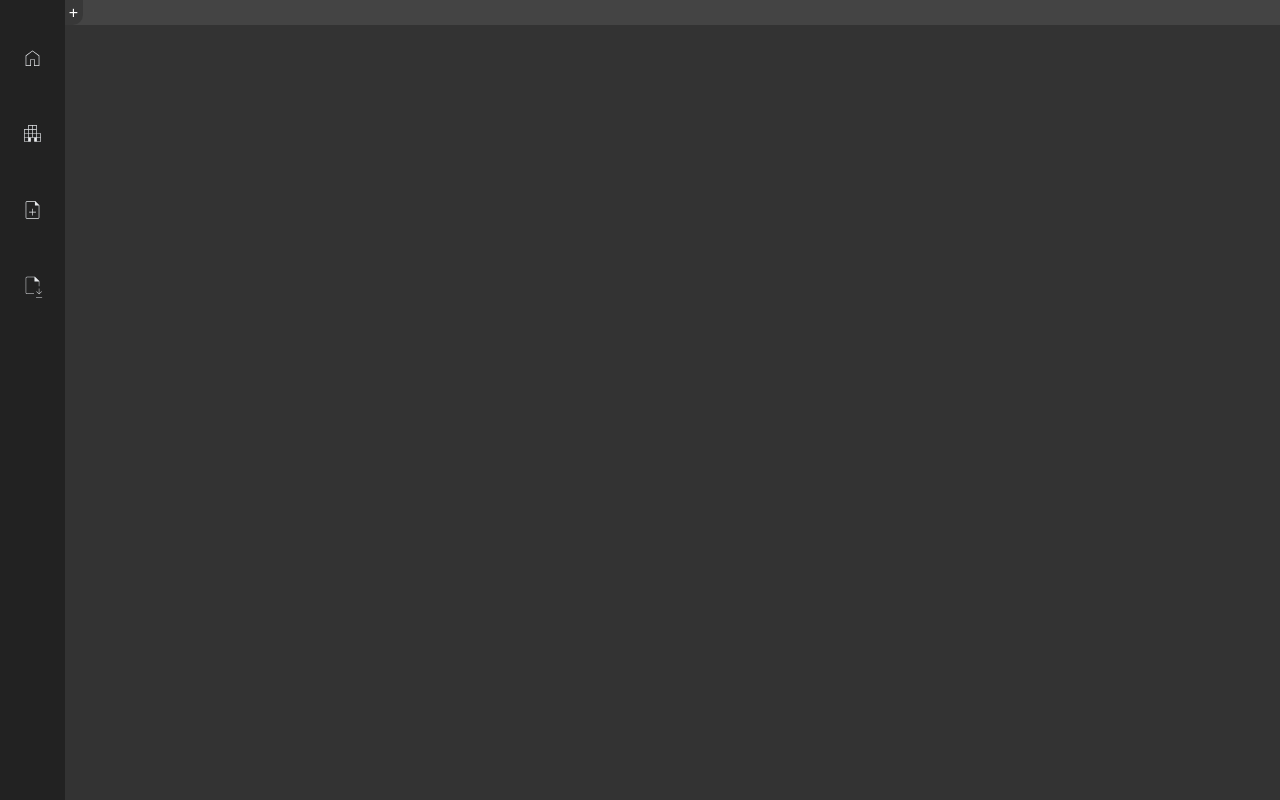
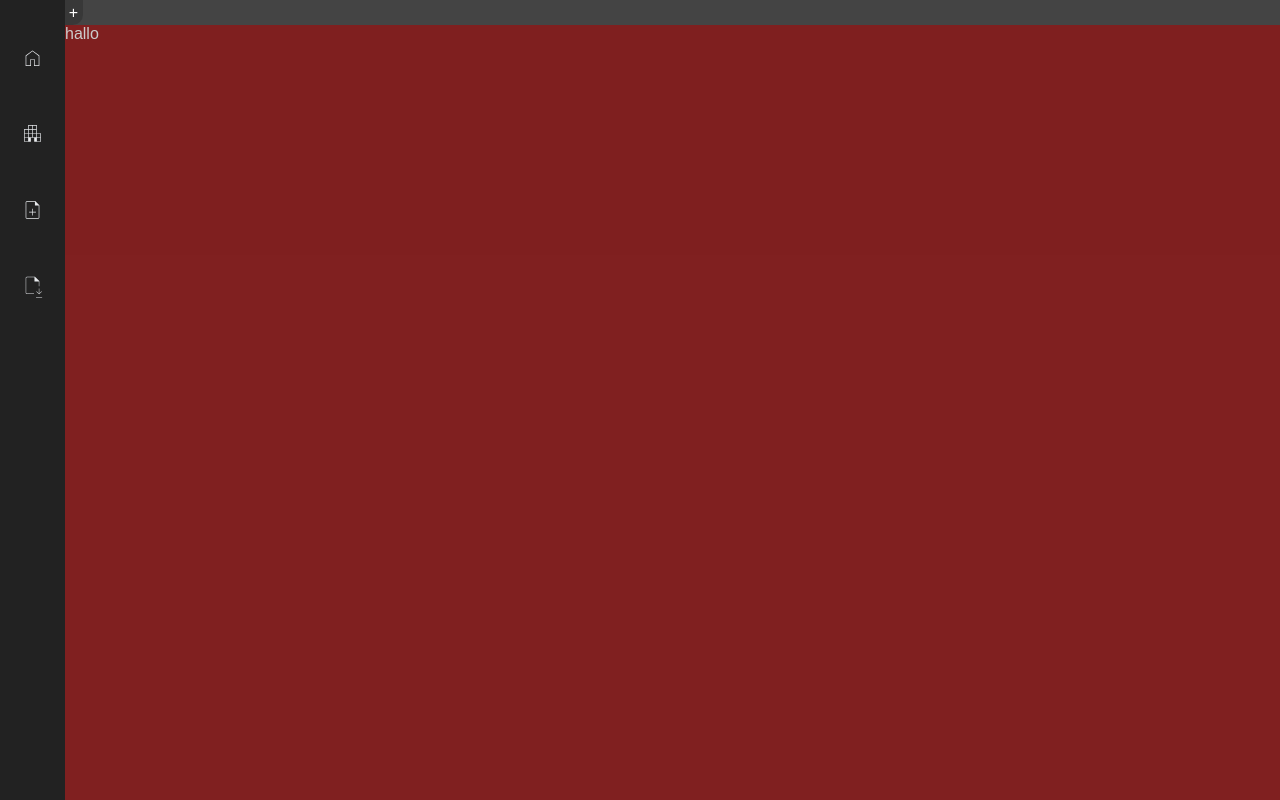
Before and after one commit to tobiasstromseth/SmidigVol3, a plain HTML site: page code/index.html in a window 1280 px wide. Drawn offline with Linux system fonts and the light colour scheme.

Commit message:
plassert dataTable

```diff
--- a/code/index.html
+++ b/code/index.html
@@ -38,8 +38,8 @@
                 <div class="x" id="addTabBtn" onclick="addTabs()">+</div>
             </div>
         </div>
-        <ul id="category-list">
-        <div class="dataTable"></div>
+        <ul id="category-list"></ul>
+        <div class="dataTable">hallo</div>
         <script src="script.js"></script>
     </body>
 </html>
--- a/code/style.css
+++ b/code/style.css
@@ -244,3 +244,20 @@ body {
     background-color: #444;
     color: #ccc;
 }
+
+/*#################################################################################################################################*/
+/*############################### Data_table #################################################################*/
+/*################################################################################################################################*/
+
+.dataTable {
+  position: fixed;
+    top: 25px;
+    left: 65px;
+    width: 96.5%;
+    height: 98%;
+    margin: 0;
+    padding: 0;
+    background-color: #ff000060; /*#333*/
+    color: #ccc;
+    font-family: Arial, sans-serif;
+}
```
